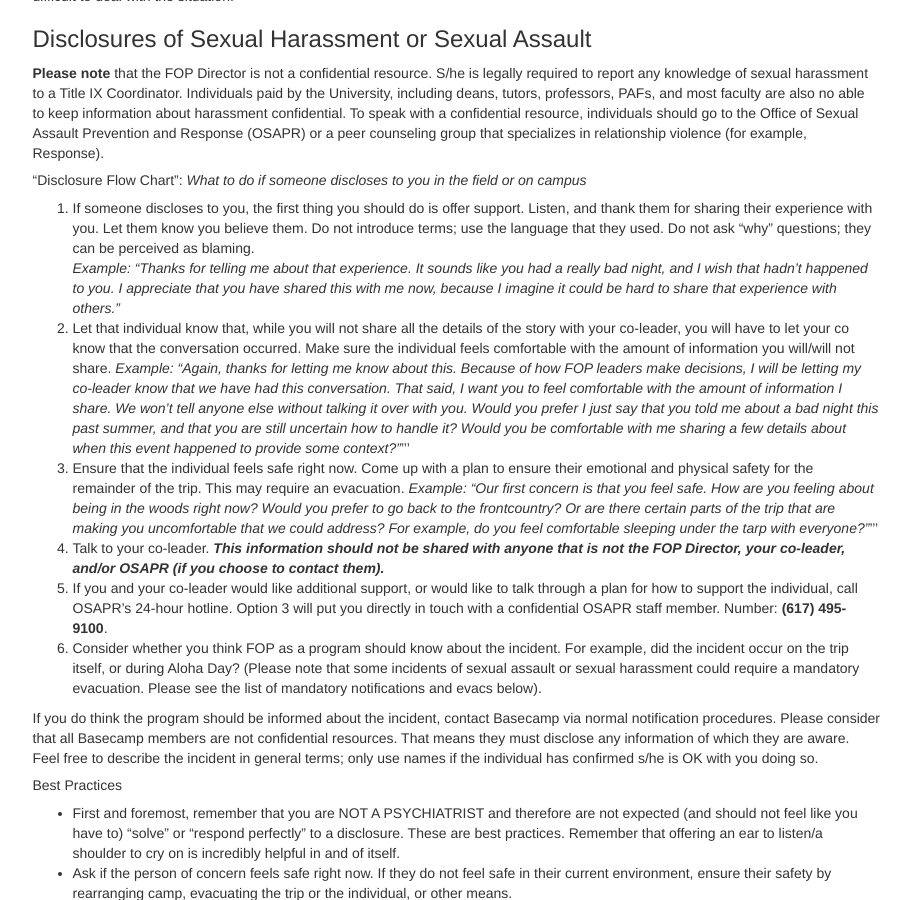
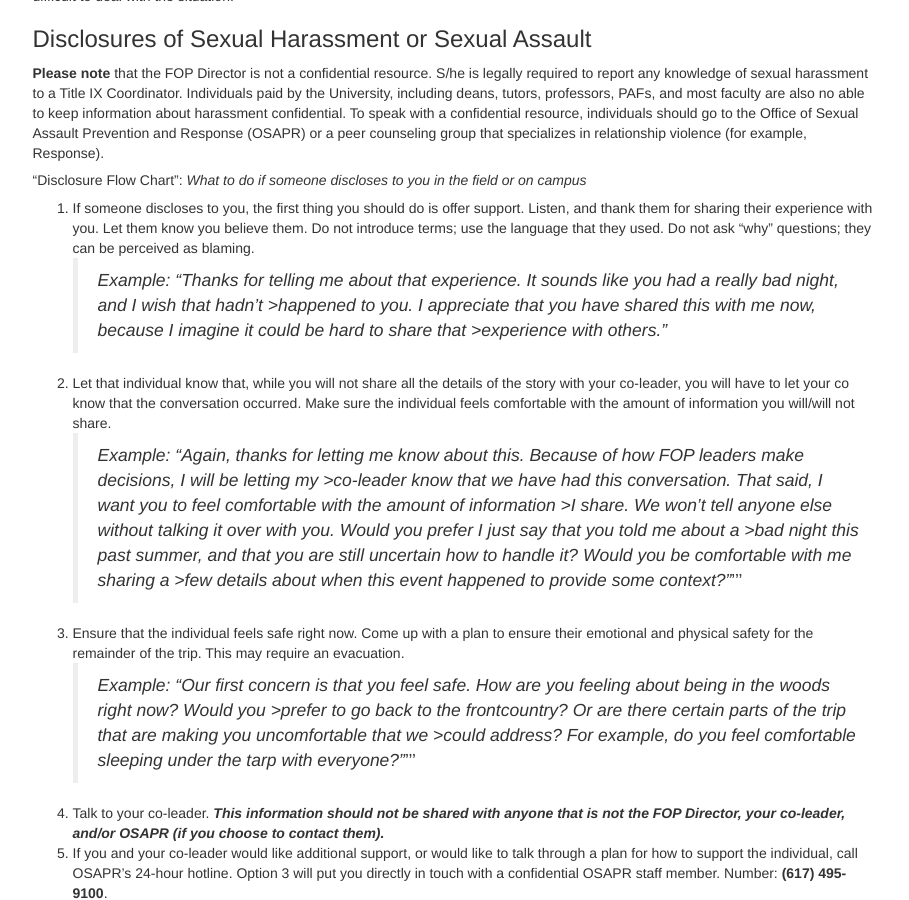
Before and after one commit to neo-project/global-blockchain-compliance-hub, a Jekyll site: the page built from _posts/1111-11-11-emergency-procedures.md, in a window 1280 px wide and 900 px high, scrolled down 1901 px. Shown: the whole window, without its empty margins (330-1239 px from the left). Built offline with Jekyll 4.4.1, drawn with Linux system fonts in a browser that asks for light colours; nearby versions of some CDN libraries; comment, search, counter and statistics services are not loaded.

```diff
--- a/_posts/1111-11-11-emergency-procedures.md
+++ b/_posts/1111-11-11-emergency-procedures.md
@@ -76,11 +76,11 @@ All members should always maintain visual contact with the rest of the group. Do
 ##### "Disclosure Flow Chart": *What to do if someone discloses to you in the field or on campus*
 
 1. If someone discloses to you, the first thing you should do is offer support. Listen, and thank them for sharing their experience with you. Let them know you believe them. Do not introduce terms; use the language that they used.  Do not ask “why” questions; they can be perceived as blaming.
-*Example: “Thanks for telling me about that experience.  It sounds like you had a really bad night, and I wish that hadn’t happened to you.  I appreciate that you have shared this with me now, because I imagine it could be hard to share that experience with others.”*
+>*Example: “Thanks for telling me about that experience.  It sounds like you had a really bad night, and I wish that hadn’t >happened to you.  I appreciate that you have shared this with me now, because I imagine it could be hard to share that >experience with others.”*
 2. Let that individual know that, while you will not share all the details of the story with your co-leader, you will have to let your co know that the conversation occurred. Make sure the individual feels comfortable with the amount of information you will/will not share.
-*Example: “Again, thanks for letting me know about this. Because of how FOP leaders make decisions, I will be letting my co-leader know that we have had this conversation.  That said, I want you to feel comfortable with the amount of information I share. We won’t tell anyone else without talking it over with you.  Would you prefer I just say that you told me about a bad night this past summer, and that you are still uncertain how to handle it? Would you be comfortable with me sharing a few details about when this event happened to provide some context?”*'''
+>*Example: “Again, thanks for letting me know about this. Because of how FOP leaders make decisions, I will be letting my >co-leader know that we have had this conversation.  That said, I want you to feel comfortable with the amount of information >I share. We won’t tell anyone else without talking it over with you.  Would you prefer I just say that you told me about a >bad night this past summer, and that you are still uncertain how to handle it? Would you be comfortable with me sharing a >few details about when this event happened to provide some context?”*'''
 3. Ensure that the individual feels safe right now.  Come up with a plan to ensure their emotional and physical safety for the remainder of the trip.  This may require an evacuation.
-*Example: “Our first concern is that you feel safe.  How are you feeling about being in the woods right now? Would you prefer to go back to the frontcountry? Or are there certain parts of the trip that are making you uncomfortable that we could address?  For example, do you feel comfortable sleeping under the tarp with everyone?”*'''
+>*Example: “Our first concern is that you feel safe.  How are you feeling about being in the woods right now? Would you >prefer to go back to the frontcountry? Or are there certain parts of the trip that are making you uncomfortable that we >could address?  For example, do you feel comfortable sleeping under the tarp with everyone?”*'''
 4. Talk to your co-leader. ***This information should not be shared with anyone that is not the FOP Director, your co-leader, and/or OSAPR (if you choose to contact them).***
 5. If you and your co-leader would like additional support, or would like to talk through a plan for how to support the individual, call OSAPR’s 24-hour hotline.  Option 3 will put you directly in touch with a confidential OSAPR staff member. Number: **(617) 495-9100**.
 6. Consider whether you think FOP as a program should know about the incident.  For example, did the incident occur on the trip itself, or during Aloha Day?  (Please note that some incidents of sexual assault or sexual harassment could require a mandatory evacuation. Please see the list of mandatory notifications and evacs below).
```
